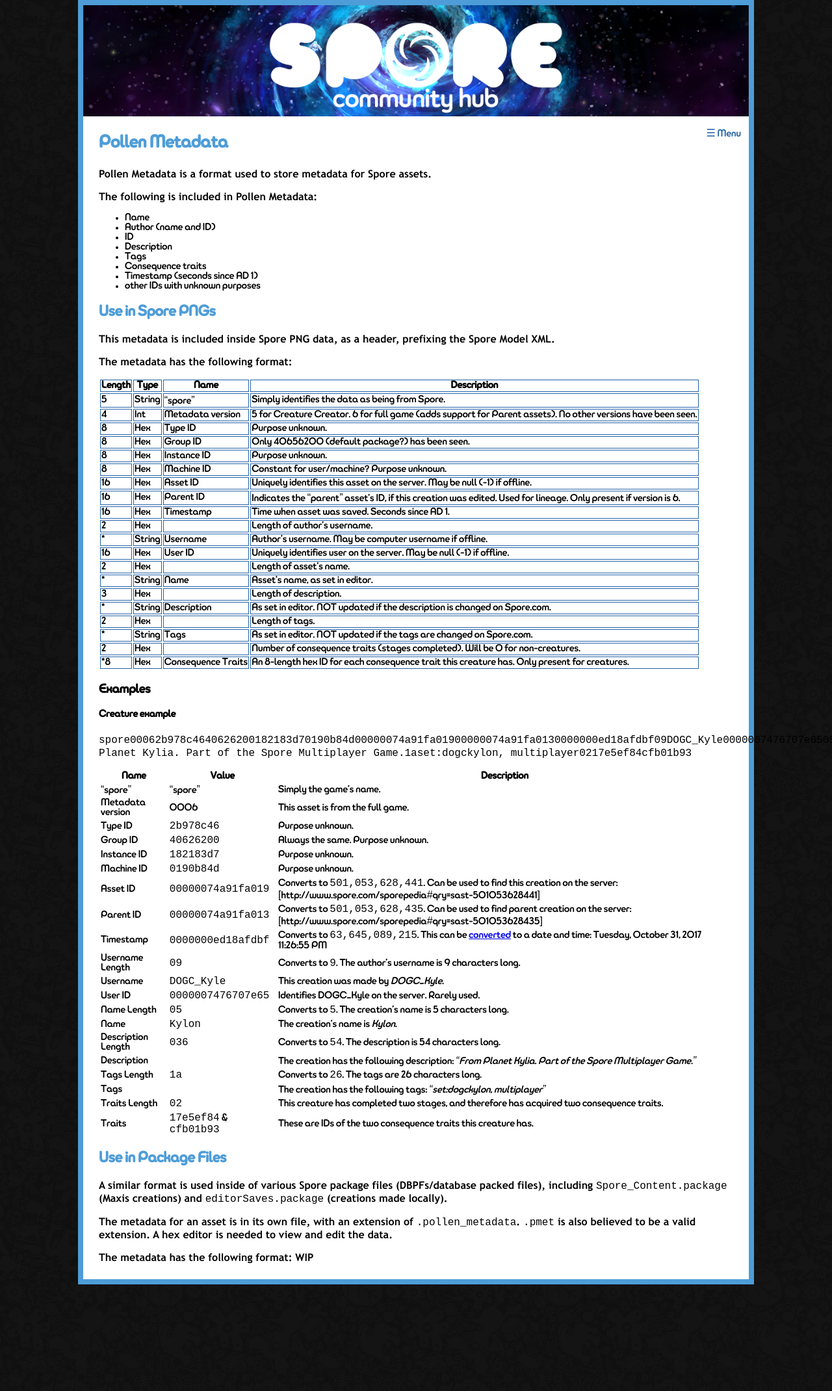
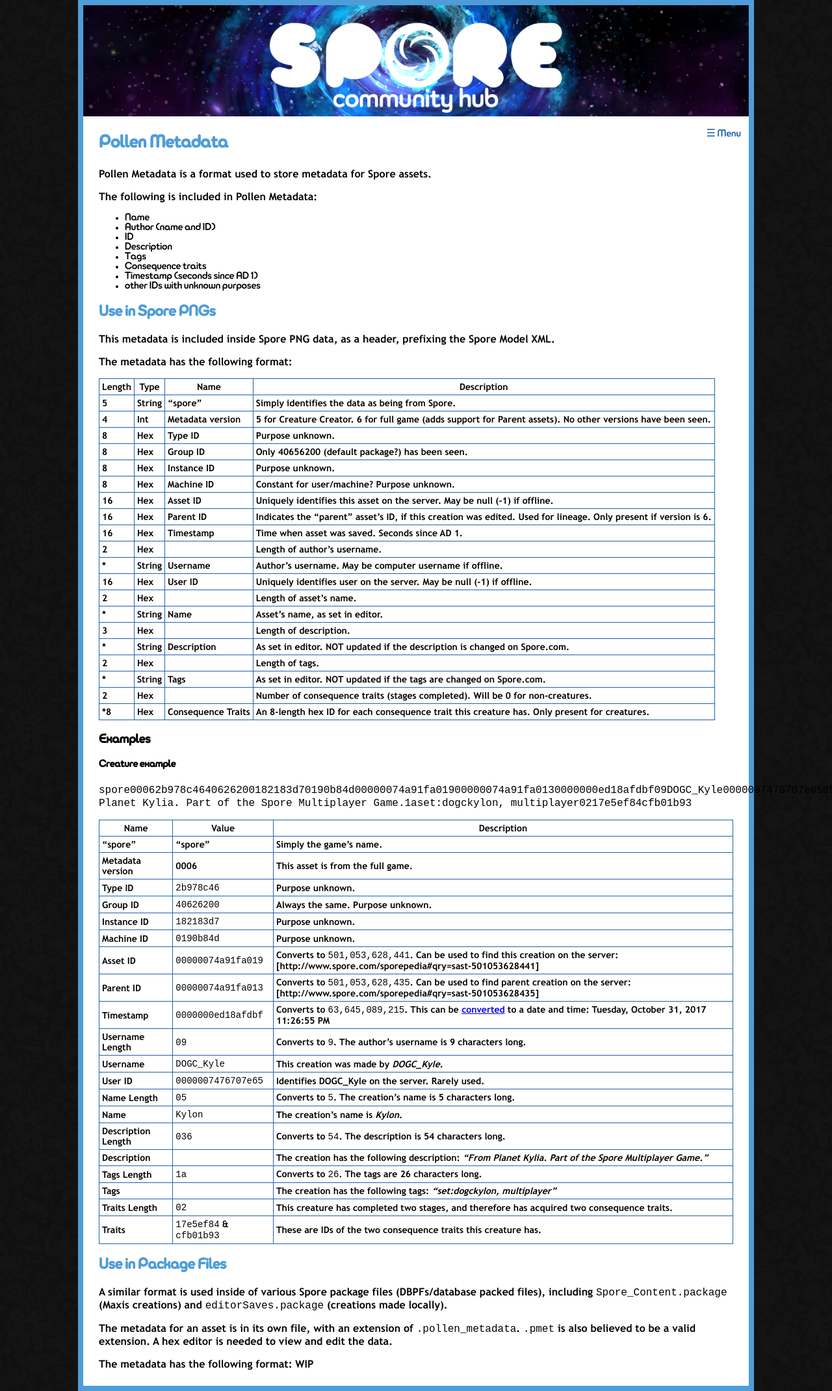
Before and after one commit to Spore-Community/spore-community.github.io, a Jekyll site: the page built from docs/pollination/pollen_metadata.md, in a window 1280 px wide. Shown: the whole page at 65% size. Built offline with Jekyll 4.4.1, drawn with Linux system fonts in a browser that asks for light colours; our own code applies the rules of GitHub Pages for plain Markdown files; before the commit the page ends 1976 px from its top, so only the background shows below that.

Commit message:
Update style.css

```diff
--- a/style/style.css
+++ b/style/style.css
@@ -135,6 +135,13 @@
     color: var(--spore-light-space);
 }
 
-.table table, .table td, .table th {
+table {
+    border-collapse: collapse;
+    font-family: var(--spore-body-font);
+    font-size: 14px;
+}
+
+td, th {
     border: 1px solid var(--spore-mid-space);
+    padding: 4px;
 }
```
